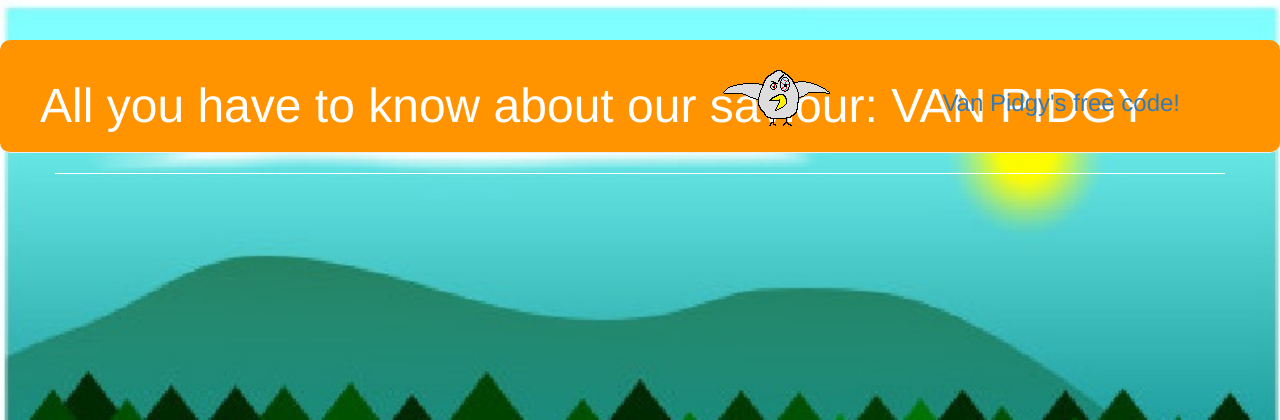
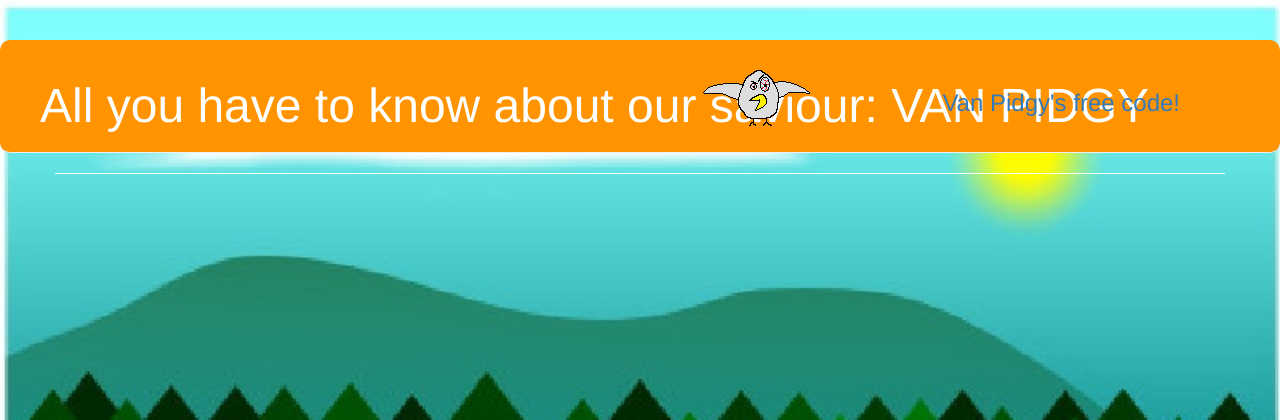
Before and after one commit to pablocesar87/django-blog, a Django app: page / in a window 1280 px wide. Shown: the top 420 px of the page. Run offline with Django 3.2, Linux system fonts and the light colour scheme; data that the repository does not hold is empty; some libraries are stand-ins or nearby versions.

Commit message:
changed position

```diff
--- a/blog/static/css/blog.css
+++ b/blog/static/css/blog.css
@@ -17,7 +17,7 @@
     .image {
     content:url('/static/images/pidgeon.png');
     position: absolute;
-    right: 450px;
+    right: 470px;
     top: 70px;
      }
 
```
